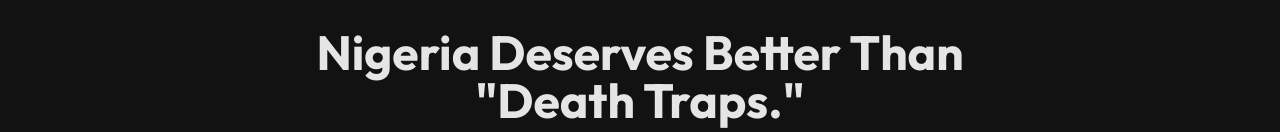
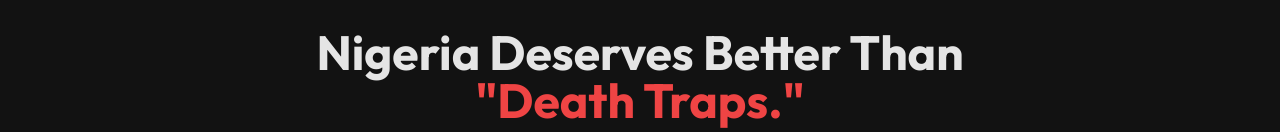
Before and after one commit to HectorGitt/watchway, a Next.js app: page / in a window 1280 px wide. Shown: the part 820-952 px from the top of the page. Built offline with nearby package versions, Linux system fonts and the light colour scheme; no server answers.

Commit message:
fix: update text color for "Death Traps" title to use consistent class

```diff
--- a/src/components/landing/Problem.tsx
+++ b/src/components/landing/Problem.tsx
@@ -29,7 +29,7 @@
 
             <div className="container mx-auto px-4 relative z-10">
                 <div className="text-center max-w-3xl mx-auto mb-20">
-                    <h2 className="text-3xl md:text-5xl font-bold mb-6">Nigeria Deserves Better Than <span className="text-danger">"Death Traps."</span></h2>
+                    <h2 className="text-3xl md:text-5xl font-bold mb-6">Nigeria Deserves Better Than <span className="text-red-500">"Death Traps."</span></h2>
                     <p className="text-xl text-gray-400">The current system thrives on ambiguity. We are building the transparency engine to stop it.</p>
                 </div>
 
```
